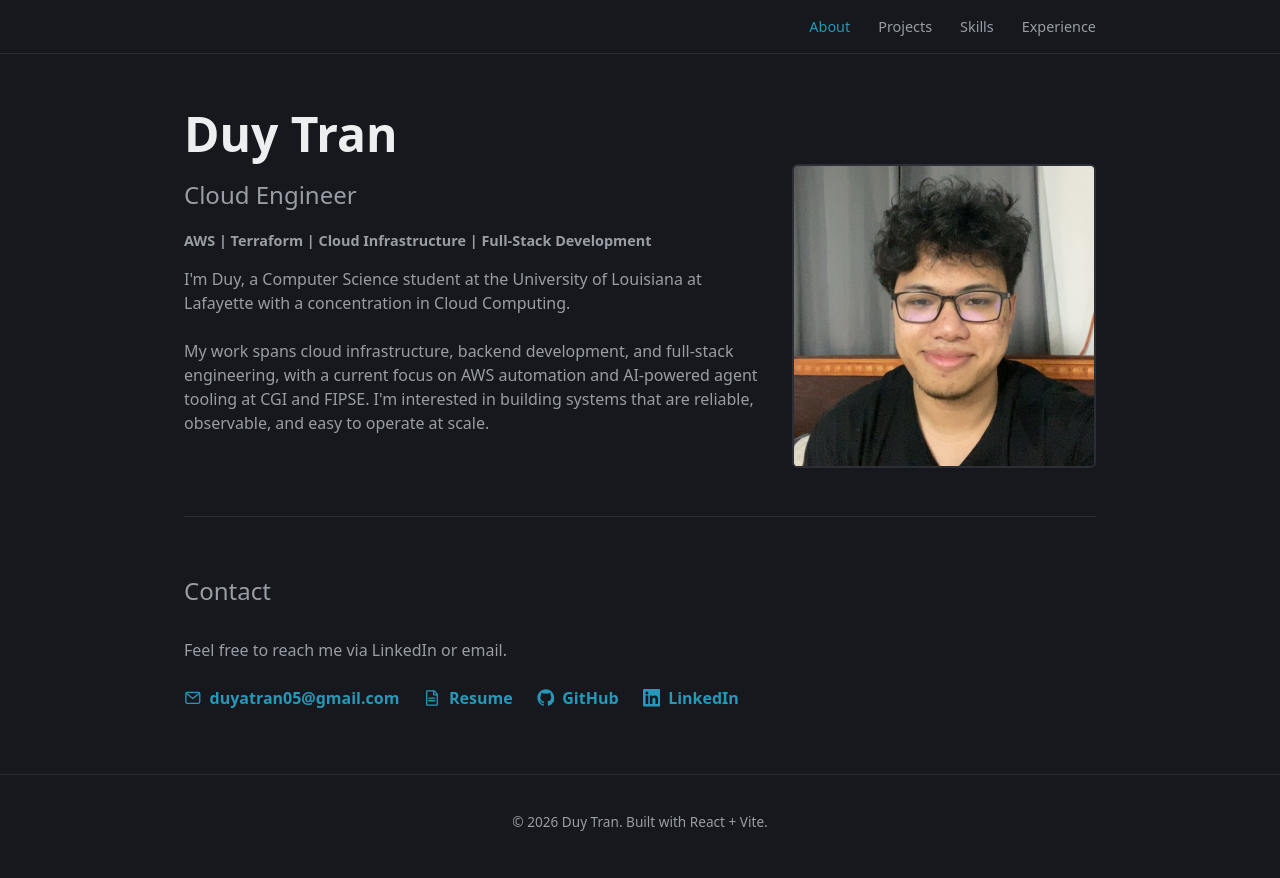
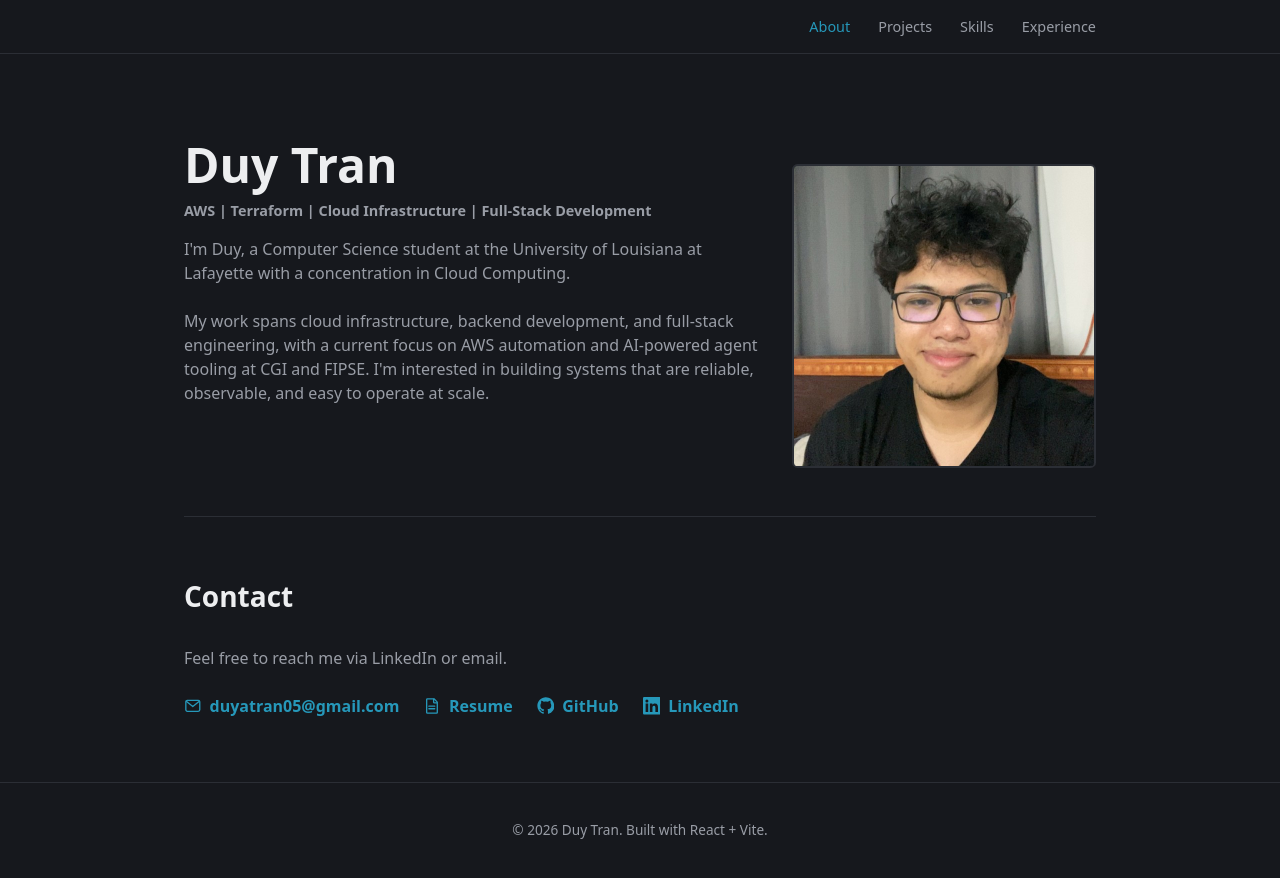
Before and after one commit to itssduy/Portfolio, a React (Vite) app: page /#/ in a window 1280 px wide. Built offline with nearby package versions, Linux system fonts and the light colour scheme.

Commit message:
Remove role subtitle and meta description

```diff
--- a/index.html
+++ b/index.html
@@ -4,8 +4,7 @@
     <meta charset="UTF-8" />
     <link rel="icon" type="image/svg+xml" href="/favicon.svg" />
     <meta name="viewport" content="width=device-width, initial-scale=1.0" />
-    <meta name="description" content="Duy Tran, cloud engineer. Projects, skills, and experience." />
-    <title>Duy Tran | Cloud Engineer</title>
+    <title>Duy Tran</title>
   </head>
   <body>
     <div id="root"></div>
--- a/src/components/hero.jsx
+++ b/src/components/hero.jsx
@@ -8,7 +8,6 @@ const Hero = () => {
       <div className="hero-top">
         <div>
           <h1>{profile.name}</h1>
-          <h2>{profile.role}</h2>
           {profile.tags?.length > 0 && <p className="tags">{profile.tags.join(' | ')}</p>}
           <p className="bio">{profile.bio}</p>
         </div>
--- a/src/data/site.js
+++ b/src/data/site.js
@@ -2,7 +2,6 @@
 
 export const profile = {
   name: 'Duy Tran',
-  role: 'Cloud Engineer',
   photo: '/headshot.jpg',
   tags: ['AWS', 'Terraform', 'Cloud Infrastructure', 'Full-Stack Development'],
   bio: `I'm Duy, a Computer Science student at the University of Louisiana at Lafayette with a concentration in Cloud Computing.
--- a/src/styles/hero.css
+++ b/src/styles/hero.css
@@ -26,12 +26,6 @@
   font-size: 3rem;
   line-height: 1.1;
   margin-bottom: 0.25rem;
-}
-
-.hero h2 {
-  font-size: 1.5rem;
-  font-weight: 400;
-  color: var(--text-muted);
 }
 
 .hero .tags {
```
